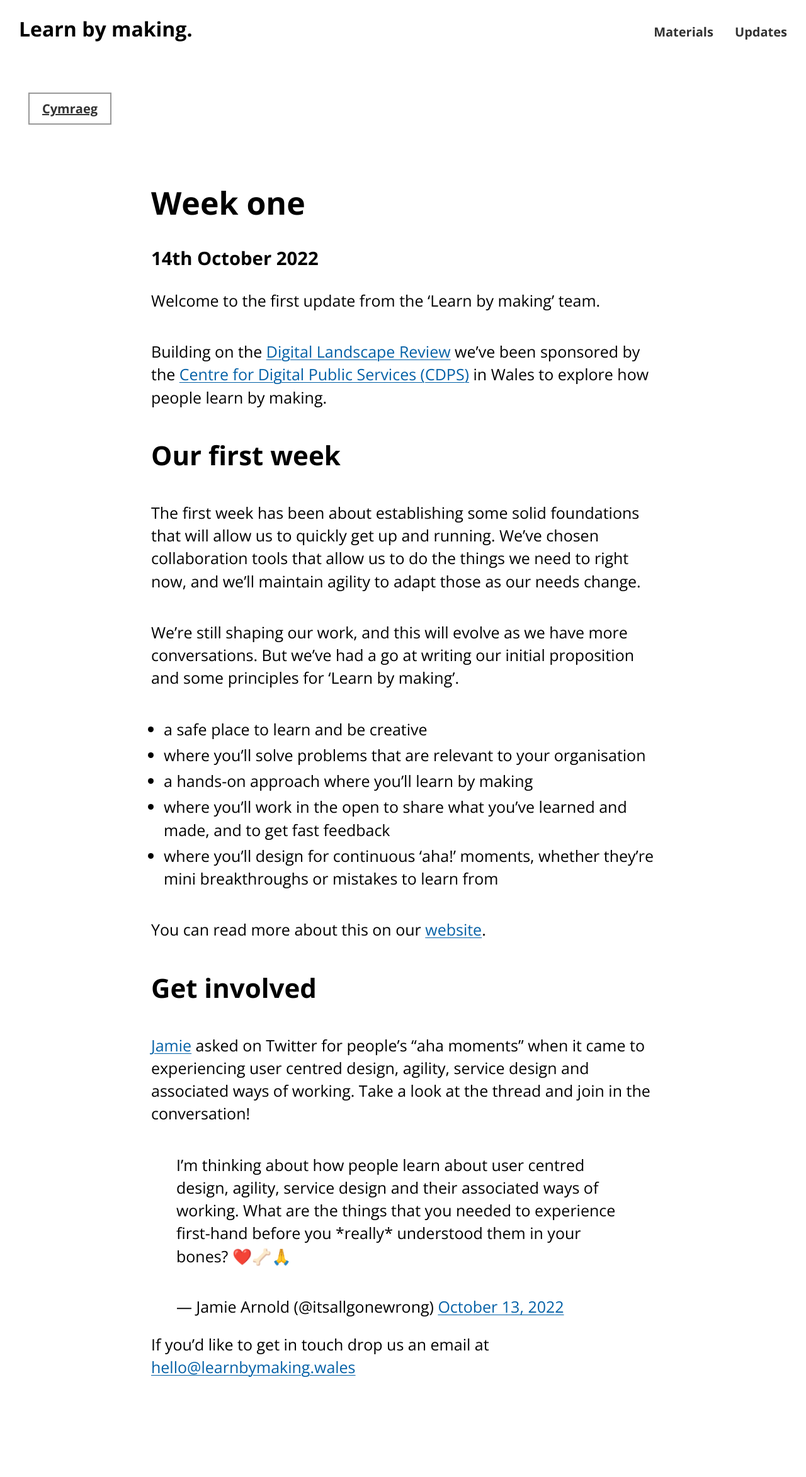
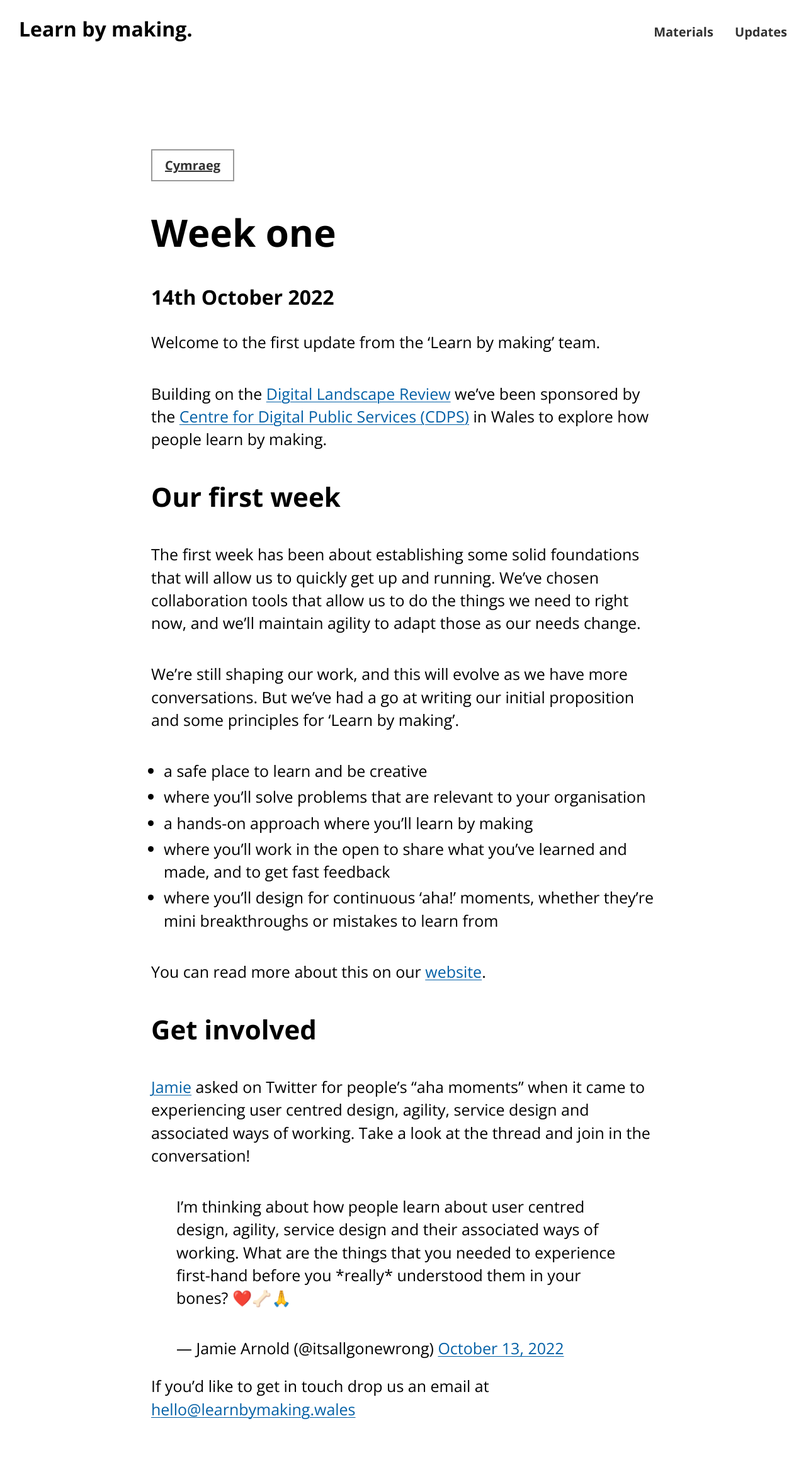
Before and after one commit to learnbymakingwales/learnbymakingwales.github.io, a Jekyll site: the page built from en/updates/_posts/2022-10-17-week-one.md, in a window 1280 px wide. Shown: the whole page at 63% size. Built offline with Jekyll 4.4.1, drawn with Linux system fonts in a browser that asks for light colours; comment, search, counter and statistics services are not loaded; before the commit the page ends 2294 px from its top, so only the background shows below that.

Commit message:
Sassify markdown-output styles

```diff
--- a/assets/css/app.css
+++ b/assets/css/app.css
@@ -56,18 +56,6 @@ body {
   line-height: .9;
 }
 
-.lbm-markdown-output {
-  max-width: 32em;
-  margin: 60px auto;
-}
-
-@media (min-width: 46.25em) {
-  .lbm-markdown-output {
-    margin-top: 90px;
-  }
-}
-
-.lbm-markdown-output p,
 .lbm-body {
   -webkit-font-smoothing: antialiased;
   -moz-osx-font-smoothing: grayscale;
@@ -78,64 +66,14 @@ body {
   margin-bottom: calc(var(--vertical-spacing) * (2/3));
 }
 
-.lbm-markdown-output h2 {
-  font-size: 35px;
-  margin: 30px 0;
-}
-
 @media (min-width: 46.25em) {
-  .lbm-markdown-output p,
   .lbm-body {
-    font-size: var(--bigger-screen-font-size);
-    line-height: 1.45;
-    margin-bottom: var(--vertical-spacing);
-  }
-
-  .lbm-markdown-output h2 {
-    font-size: 42px;
-    margin: 45px 0;
-  }
-}
-
-.lbm-markdown-output ul {
-  -webkit-font-smoothing: antialiased;
-  -moz-osx-font-smoothing: grayscale;
-  font-weight: 400;
-  font-size: var(--small-screen-font-size);
-  line-height: 1.3125;
-  margin-top: 0;
-  margin-bottom: calc(var(--vertical-spacing) * (2/3));;
-  padding-left: 0;
-  list-style-type: none;
-}
-@media (min-width: 46.25em) {
-  .lbm-markdown-output ul {
     font-size: var(--bigger-screen-font-size);
     line-height: 1.45;
     margin-bottom: var(--vertical-spacing);
   }
 }
 
-.lbm-markdown-output ul ul {
-  margin-top: 10px;
-  margin-bottom: 10px;
-}
-
-.lbm-markdown-output ul > li {
-  margin-bottom: 8px;
-}
-
-@media (min-width: 46.25em) {
-  .lbm-markdown-output ul > li {
-    margin-bottom: 5px;
-  }
-}
-
-.lbm-markdown-output ul {
-  padding-left: 20px;
-  list-style-type: disc;
-}
-
 .cj-list--number {
   padding-left: 20px;
   list-style-type: decimal;
--- a/assets/css/lbm-site.css
+++ b/assets/css/lbm-site.css
@@ -3,6 +3,11 @@
   --link-hover-colour: #3b7dc5;
   --focus-colour: #ffd530;
   --focus-text-colour: #000;
+}
+
+.lbm-container {
+  margin: 0 auto;
+  max-width: 32em;
 }
 
 .lbm-markdown-output a, .lbm-link {
@@ -86,6 +91,91 @@
   font-size: 20px;
   font-weight: 700;
   padding: 10px 20px;
+}
+
+.lbm-markdown-output {
+  margin-top: 60px;
+}
+@media (min-width: 46.25em) {
+  .lbm-markdown-output {
+    margin-top: 90px;
+  }
+}
+.lbm-markdown-output h1 {
+  font-size: 42px;
+}
+@media (min-width: 46.25em) {
+  .lbm-markdown-output h1 {
+    font-size: 60px;
+  }
+}
+.lbm-markdown-output h2 {
+  font-size: 32px;
+  margin: 30px 0;
+}
+@media (min-width: 46.25em) {
+  .lbm-markdown-output h2 {
+    font-size: 42px;
+    margin: 45px 0;
+  }
+}
+.lbm-markdown-output h3 {
+  font-size: 25px;
+}
+@media (min-width: 46.25em) {
+  .lbm-markdown-output h3 {
+    font-size: 32px;
+  }
+}
+.lbm-markdown-output p {
+  -webkit-font-smoothing: antialiased;
+  -moz-osx-font-smoothing: grayscale;
+  margin-top: 0;
+  margin-bottom: calc(var(--vertical-spacing) * 0.6666666667);
+  font-weight: 400;
+  font-size: var(--small-screen-font-size);
+  line-height: 1.3125;
+}
+@media (min-width: 46.25em) {
+  .lbm-markdown-output p {
+    font-size: var(--bigger-screen-font-size);
+    line-height: 1.45;
+    margin-bottom: var(--vertical-spacing);
+  }
+}
+.lbm-markdown-output ul {
+  -webkit-font-smoothing: antialiased;
+  -moz-osx-font-smoothing: grayscale;
+  font-weight: 400;
+  font-size: var(--small-screen-font-size);
+  line-height: 1.3125;
+  margin-top: 0;
+  margin-bottom: calc(var(--vertical-spacing) * 0.6666666667);
+  padding-left: 0;
+  list-style-type: none;
+}
+@media (min-width: 46.25em) {
+  .lbm-markdown-output ul {
+    font-size: var(--bigger-screen-font-size);
+    line-height: 1.45;
+    margin-bottom: var(--vertical-spacing);
+  }
+}
+.lbm-markdown-output ul ul {
+  margin-top: 10px;
+  margin-bottom: 10px;
+}
+.lbm-markdown-output ul > li {
+  margin-bottom: 8px;
+}
+@media (min-width: 46.25em) {
+  .lbm-markdown-output ul > li {
+    margin-bottom: 5px;
+  }
+}
+.lbm-markdown-output ul {
+  padding-left: 20px;
+  list-style-type: disc;
 }
 
 .typography-header {
@@ -353,3 +443,15 @@
     margin-top: 0;
   }
 }
+
+.lbm-container:first-of-type {
+  margin-top: 60px;
+}
+@media (min-width: 46.25em) {
+  .lbm-container:first-of-type {
+    margin-top: 90px;
+  }
+}
+.lbm-container + .lbm-container {
+  margin-top: 30px;
+}
```
Also changed, not shown: src/scss/components/_markdown-container.scss (added, +92 -0 lines), src/scss/lbm-site.scss (+12 -3 lines), 1 other file.
